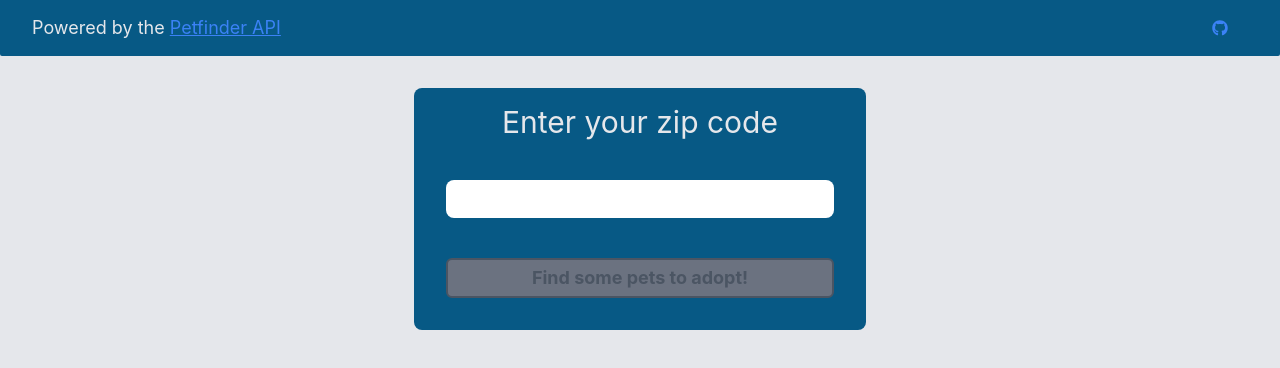
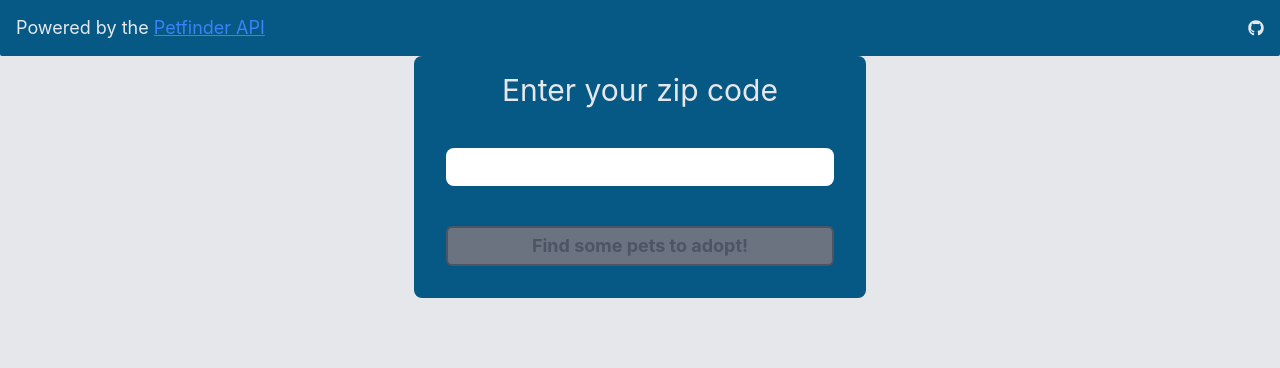
Before and after one commit to willwill96/petfinder-api-apps, a Next.js app in the folder webapps/dog-search/: page / in a window 1280 px wide. Shown: the top 368 px of the page. Built offline with nearby package versions, Linux system fonts and the light colour scheme.

Commit message:
feat: Make AnimalResults component

```diff
--- /dev/null
+++ b/webapps/dog-search/components/Animals/AnimalResults/AnimalResults.module.css
@@ -0,0 +1,19 @@
+.root {
+    /* Grid */
+    @apply @grid @grid-cols-2 @gap-4;
+    @apply lg:@grid-cols-4 sm:@grid-cols-3;
+    /* Sizing */
+    @apply @h-fit @w-full;
+    /* Spacing */
+    @apply @p-4 lg:@px-8;
+    /* Misc */
+    @apply @overflow-y-auto;
+}
+
+.animal-img {
+    @apply @w-full @aspect-square @rounded-b-lg @h-full;
+}
+
+.card-title {
+    @apply @text-2xl @font-semibold @text-center;
+}
--- /dev/null
+++ b/webapps/dog-search/components/Animals/AnimalResults/index.tsx
@@ -0,0 +1,39 @@
+import Card from '../../Card'
+import styles from './AnimalResults.module.css'
+
+interface Animal {
+  photos: {
+    full: string
+  }[]
+  url: string
+  name: string
+}
+
+interface Props {
+  loading?: boolean
+  animals: Animal[]
+}
+const AnimalResults = (props: Props) => {
+  if (props.loading) return null
+  return (
+    <div className={styles['root']}>
+      {props.animals.map((animal, i) => {
+        return (
+          <a key={i} href={animal.url}>
+            <Card>
+              <div className={styles['card-title']}>
+                <span>{animal.name}</span>
+              </div>
+              <img
+                className={styles['animal-img']}
+                alt={`Image of ${animal.name}`}
+                src={animal.photos[0].full}
+              />
+            </Card>
+          </a>
+        )
+      })}
+    </div>
+  )
+}
+export default AnimalResults
--- a/webapps/dog-search/components/Card/Card.module.css
+++ b/webapps/dog-search/components/Card/Card.module.css
@@ -1,6 +1,4 @@
 .card {
-    @apply @bg-sky-800 @rounded-lg @px-8 @py-4;
-    @apply @h-fit
-    /* min-width: 300px;
-    min-height: 300px; */
+    @apply @bg-sky-800 @rounded-lg;
+    @apply @h-fit;
 }
--- a/webapps/dog-search/components/Header/Header.module.css
+++ b/webapps/dog-search/components/Header/Header.module.css
@@ -4,10 +4,9 @@
     /* Colors */
     @apply @bg-sky-800;
     /* Sizing */
-    @apply @w-full;
-    @apply @h-12 lg:@h-14;
+    @apply @w-full @h-12 lg:@h-14;
     /* Spacing */
-    @apply @px-4 lg:@px-8;
+    @apply @px-2 lg:@pl-4;
     /* Borders */
     @apply @rounded-b-sm;
 }
@@ -15,3 +14,7 @@
 .header-text {
     @apply @text-sm lg:@text-lg;
 }
+
+.petfinder-link {
+    @apply @text-blue-500 @underline hover:@opacity-75;
+}
--- a/webapps/dog-search/components/Header/index.tsx
+++ b/webapps/dog-search/components/Header/index.tsx
@@ -8,20 +8,24 @@ const Header = () => {
     <header className={styles['header']}>
       <span className={styles['header-text']}>
         Powered by the&nbsp;
-        <a href="https://www.petfinder.com/developers/v2/docs/">
+        <a
+          className={styles['petfinder-link']}
+          target="_blank"
+          href="https://www.petfinder.com/developers/v2/docs/"
+          rel="noreferrer"
+        >
           Petfinder API
         </a>
       </span>
       <div className="@flex-grow" />
-      <a
-        href="https://github.com/willwill96/petfinder-api-apps"
+      <form
+        action="https://github.com/willwill96/petfinder-api-apps"
         target="_blank"
-        rel="noreferrer"
       >
         <IconButton>
           <FontAwesomeIcon icon={faGithub} />
         </IconButton>
-      </a>
+      </form>
     </header>
   )
 }
--- a/webapps/dog-search/components/IconButton/IconButton.module.css
+++ b/webapps/dog-search/components/IconButton/IconButton.module.css
@@ -1,4 +1,19 @@
 .icon-button {
-    @apply @p-1 hover:@bg-gray-100/75 @rounded-full;
-    @apply @w-8 lg:@w-10 @transition-transform hover:@scale-110;
+    /* Colors */
+    @apply hover:@bg-gray-200/25 active:@bg-gray-400/50;
+    /* Sizing */
+    @apply @w-6 lg:@w-8;
+    /* Spacing */
+    @apply @p-1;
+    /* Borders */
+    @apply @rounded-full;
+    /* Animation */
 }
+
+.icon-button > svg {
+    @apply @transition-transform;
+}
+
+.icon-button:hover > svg {
+    @apply @scale-110;
+}
--- a/webapps/dog-search/components/IconButton/index.tsx
+++ b/webapps/dog-search/components/IconButton/index.tsx
@@ -1,7 +1,12 @@
 import React from 'react'
 import styles from './IconButton.module.css'
-const IconButton = (props: { children: React.ReactChild }) => {
-  return <div className={styles['icon-button']}>{props.children}</div>
+
+const IconButton = (props: React.ButtonHTMLAttributes<HTMLButtonElement>) => {
+  return (
+    <button {...props} className={styles['icon-button']}>
+      {props.children}
+    </button>
+  )
 }
 
 export default IconButton
--- a/webapps/dog-search/pages/_app.tsx
+++ b/webapps/dog-search/pages/_app.tsx
@@ -1,13 +1,19 @@
 import '../styles/globals.css'
 import { ApolloProvider } from '@apollo/client'
 import { useApollo } from '../lib/apollo-client'
+import Header from '../components/Header'
 
 function MyApp({ Component, pageProps }) {
   const apolloClient = useApollo(pageProps)
 
   return (
     <ApolloProvider client={apolloClient}>
-      <Component {...pageProps} />
+      <div className="@w-full @h-full @flex @items-center @justify-center @flex-col">
+        <Header />
+        <div className="@flex-grow @overflow-y-auto @w-full">
+          <Component {...pageProps} />
+        </div>
+      </div>
     </ApolloProvider>
   )
 }
--- a/webapps/dog-search/pages/index.tsx
+++ b/webapps/dog-search/pages/index.tsx
@@ -1,12 +1,10 @@
 import Head from 'next/head'
 import { useState } from 'react'
 import Button from '../components/Button'
-
-import styles from '../styles/Home.module.css'
 import { gql, useQuery } from '@apollo/client'
 import Card from '../components/Card'
 import Input from '../components/Input'
-import Header from '../components/Header'
+import AnimalResults from '../components/Animals/AnimalResults'
 // import { initializeApollo, addApolloState } from '../lib/apollo-client'
 
 const animalsGql = gql`
@@ -34,6 +32,18 @@ export default function Home() {
     },
     skip: !location,
   })
+  const mockAnimals = [1, 2, 3, 4, 5, 6, 7, 8, 9, 10].reduce((acc, curr) => {
+    acc.push({
+      photos: [
+        {
+          full: 'https://post.medicalnewstoday.com/wp-content/uploads/sites/3/2020/02/322868_1100-800x825.jpg',
+        },
+      ],
+      name: `Dog ${curr}`,
+      url: 'https://post.medicalnewstoday.com/wp-content/uploads/sites/3/2020/02/322868_1100-800x825.jpg',
+    })
+    return acc
+  }, [])
   return (
     <div className="@h-full">
       <Head>
@@ -41,8 +51,7 @@ export default function Home() {
         <meta name="description" content="Generated by create next app" />
         <link rel="icon" href="/favicon.ico" />
       </Head>
-      <Header />
-      {location && (
+      {/* {location && (
         <Button
           onClick={() => {
             fetchMore({
@@ -55,10 +64,10 @@ export default function Home() {
         >
           Fetch more results
         </Button>
-      )}
-      <main className="@h-full @flex @justify-center @p-8">
+      )} */}
+      <main className="@h-full @flex @justify-center">
         {!location && (
-          <Card>
+          <Card className="@px-8 @py-4">
             <div className="@text-center @mb-10 @text-gray-200 @text-3xl">
               <span>Enter your zip code</span>
             </div>
@@ -93,53 +102,11 @@ export default function Home() {
             </div>
           </Card>
         )}
-        {location && data && data.animals.animals && (
-          <div
-            style={{
-              display: 'grid',
-              width: '100vw',
-              gridTemplateColumns: '25% 25% 25% 25%',
-              gridTemplateRows: '',
-            }}
-          >
-            {data.animals.animals
-              .filter((animal) => animal.photos[0])
-              .map((animal, i) => {
-                return (
-                  <a key={i} style={{ margin: 25 }} href={animal.url}>
-                    <div
-                      style={{ backgroundColor: '#4040F0', borderRadius: 4 }}
-                    >
-                      <div
-                        style={{
-                          textAlign: 'center',
-                          fontSize: 24,
-                          fontWeight: 500,
-                        }}
-                        className="@text-sky-200"
-                      >
-                        {animal.name}
-                      </div>
-                      <img
-                        style={{
-                          width: '100%',
-                          height: '300px',
-                          aspectRatio: '1',
-                          borderRadius: 4,
-                          padding: 10,
-                        }}
-                        alt={`Image of ${animal.name}`}
-                        src={animal.photos[0].full}
-                      />
-                    </div>
-                  </a>
-                )
-              })}
-          </div>
-        )}
+        {location && <AnimalResults animals={mockAnimals} />}
+        {/* {location && data && data.animals.animals && (
+          <AnimalResults animals={data.animals.animals} />
+        )} */}
       </main>
-
-      <footer className={styles.footer}></footer>
     </div>
   )
 }
--- a/webapps/dog-search/styles/globals.css
+++ b/webapps/dog-search/styles/globals.css
@@ -19,7 +19,3 @@ body,
 input {
   @apply @text-gray-900;
 }
-
-a {
-  @apply @text-blue-500 @underline;
-}
```
